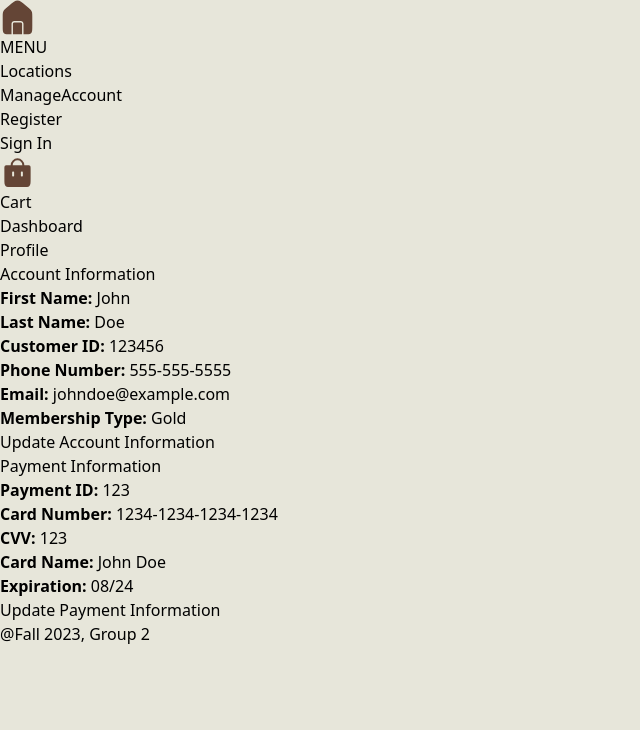
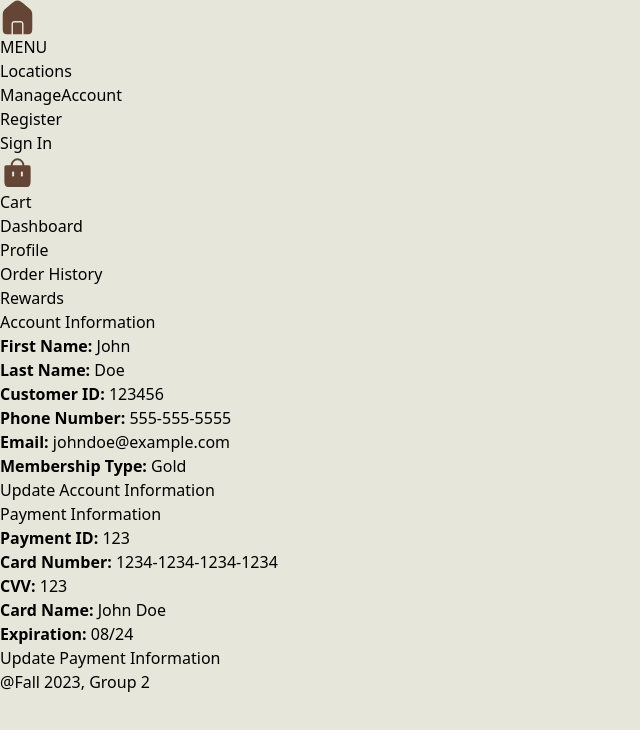
Before and after one commit to ujwal2003/DB-Team02-WebApp, a React (Vite) app in the folder client/: page /ManageAccount in a window 1280 px wide. Shown: the top 730 px of the page, without its empty margins (0-640 px from the left). Built offline with nearby package versions, Linux system fonts and the light colour scheme.

Commit message:
updated navigation bar for the manage account page

```diff
--- a/client/src/pages/ManageAccount.jsx
+++ b/client/src/pages/ManageAccount.jsx
@@ -35,6 +35,16 @@ function ManageAccount() {
           <li className="mb-4">
             <Link to="/profile" className="text-[#05204A] font-bold">
               Profile
+            </Link>
+          </li>
+          <li className="mb-4">
+            <Link to="/orderHistory" className="text-[#05204A] font-bold">
+              Order History
+            </Link>
+          </li>
+          <li className="mb-4">
+            <Link to="/rewards" className="text-[#05204A] font-bold">
+              Rewards
             </Link>
           </li>
           {/* Add more navigation links as needed */}
```
